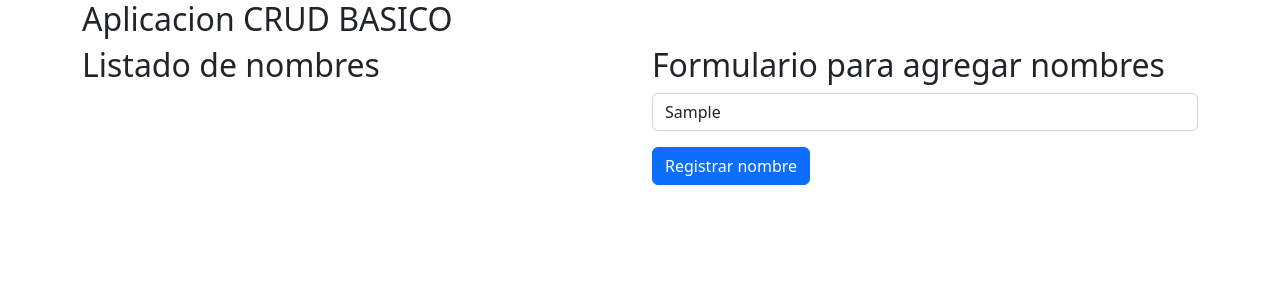
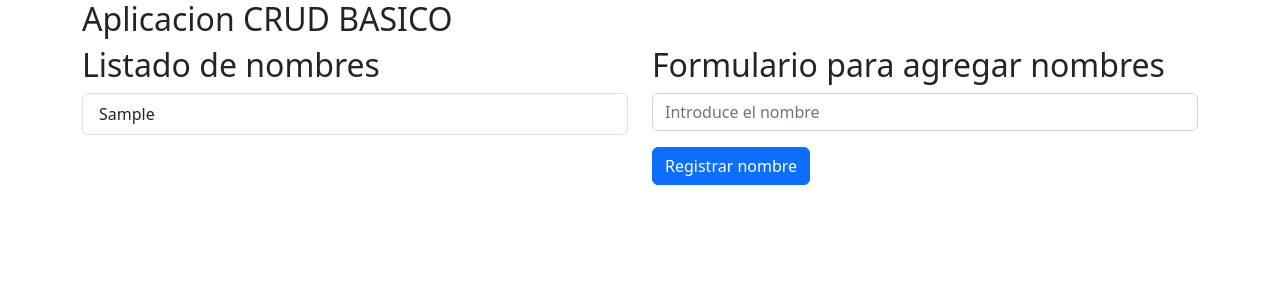
Before and after one commit to LizBri/Crud-Study, a React (Create React App) app: page / in a window 1280 px wide. Both pictures are taken after typing "Sample" into the empty fields and a click on the input "Registrar nombre". Shown: the top 300 px of the page. Built offline with nearby package versions, Linux system fonts and the light colour scheme.

Commit message:
Aplicacion de uniqid

```diff
--- a/src/components/Listadonombres.jsx
+++ b/src/components/Listadonombres.jsx
@@ -13,6 +13,7 @@
             tituloNombre:nombre
         }
         setListaNombres([...listaNombres, nuevoNombre]);
+        setNombre("");
     }
 
 
@@ -22,14 +23,23 @@
             <div className="row">
                 <div className="col">
                     <h2>Listado de nombres</h2>
+                    <ul className="list-group">
+                        {
+                            listaNombres.map( item =>
+                                <li key="{item.id}" className="list-group-item">{item.tituloNombre}</li>
+                                )
+                        }
+                    </ul>
                 </div>
                 <div className="col">
                     <h2>Formulario para agregar nombres</h2>
                     <form onSubmit={(e)=> addNombre(e)} className="form-group">
+
                         <input onChange={(e)=>{setNombre(e.target.value)}}
                                className="form-control mb-3"
                                type="text"
-                               placeholder="Introduce el nombre"/>
+                               placeholder="Introduce el nombre"
+                               value={nombre}/>
 
                         <input className="btn btn-primary btn-block"
                                type="submit"
```
